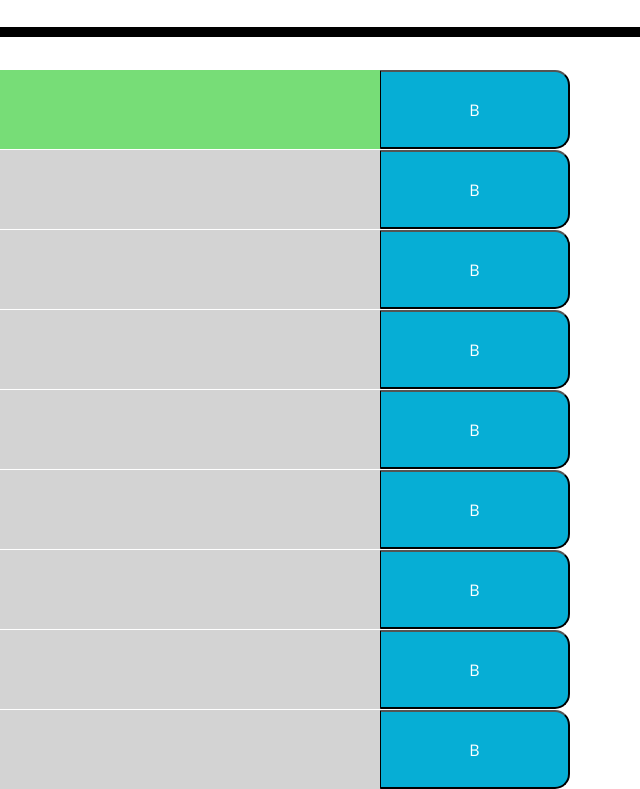
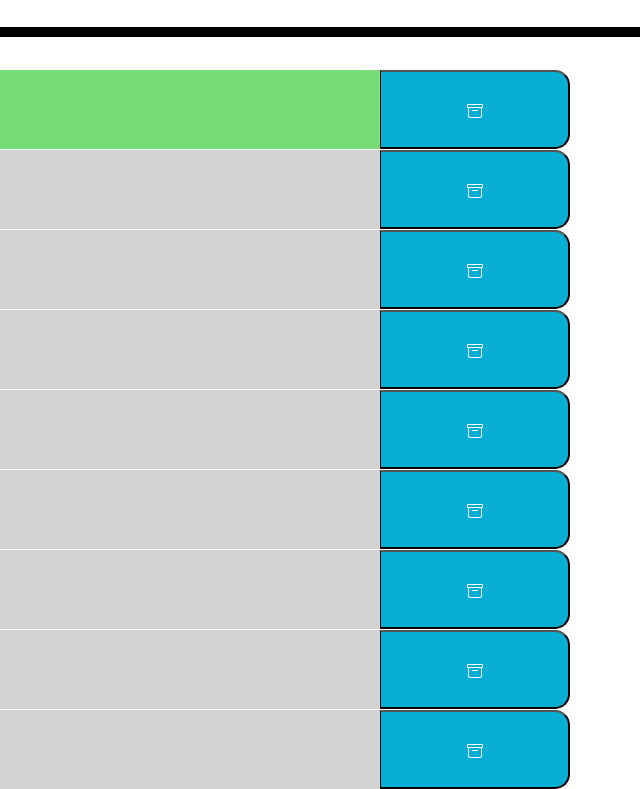
Before and after one commit to IvanTorresMia/Work-Schedule-Ivan, a plain HTML site: page index.html in a window 1280 px wide. Shown: the part 267-1056 px from the top of the page, 640-1280 px from the left. Drawn offline with nearby package versions, Linux system fonts and the light colour scheme.

Commit message:
local storage and color changes

```diff
--- a/index.html
+++ b/index.html
@@ -35,55 +35,73 @@
         <div class="row time-block">
             <div class="col-sm-2 hour" id="hour">9am</div>
             <textarea class="col-md-8 description" value="9"></textarea>
-            <button class="col-sm-2 saveBtn">B</button>
+            <button class="col-sm-2 saveBtn"><svg width="1em" height="1em" viewBox="0 0 16 16" class="bi bi-archive" fill="currentColor" xmlns="http://www.w3.org/2000/svg">
+              <path fill-rule="evenodd" d="M0 2a1 1 0 0 1 1-1h14a1 1 0 0 1 1 1v2a1 1 0 0 1-1 1v7.5a2.5 2.5 0 0 1-2.5 2.5h-9A2.5 2.5 0 0 1 1 12.5V5a1 1 0 0 1-1-1V2zm2 3v7.5A1.5 1.5 0 0 0 3.5 14h9a1.5 1.5 0 0 0 1.5-1.5V5H2zm13-3H1v2h14V2zM5 7.5a.5.5 0 0 1 .5-.5h5a.5.5 0 0 1 0 1h-5a.5.5 0 0 1-.5-.5z"/>
+            </svg></button>
         </div>
         <!-- 10am -->
         <div class="row time-block">
             <div class="col-sm-2 hour" id="hour">10am</div>
             <textarea class="col-md-8 description" value="10"></textarea>
-            <button class="col-sm-2 saveBtn">B</button>
+            <button class="col-sm-2 saveBtn"><svg width="1em" height="1em" viewBox="0 0 16 16" class="bi bi-archive" fill="currentColor" xmlns="http://www.w3.org/2000/svg">
+              <path fill-rule="evenodd" d="M0 2a1 1 0 0 1 1-1h14a1 1 0 0 1 1 1v2a1 1 0 0 1-1 1v7.5a2.5 2.5 0 0 1-2.5 2.5h-9A2.5 2.5 0 0 1 1 12.5V5a1 1 0 0 1-1-1V2zm2 3v7.5A1.5 1.5 0 0 0 3.5 14h9a1.5 1.5 0 0 0 1.5-1.5V5H2zm13-3H1v2h14V2zM5 7.5a.5.5 0 0 1 .5-.5h5a.5.5 0 0 1 0 1h-5a.5.5 0 0 1-.5-.5z"/>
+            </svg></button>
         </div>
         <!-- 11am -->
         <div class="row time-block">
             <div class="col-sm-2 hour" id="hour">11am</div>
             <textarea class="col-md-8 description" value="11"></textarea>
-            <button class="col-sm-2 saveBtn">B</button>
+            <button class="col-sm-2 saveBtn"><svg width="1em" height="1em" viewBox="0 0 16 16" class="bi bi-archive" fill="currentColor" xmlns="http://www.w3.org/2000/svg">
+              <path fill-rule="evenodd" d="M0 2a1 1 0 0 1 1-1h14a1 1 0 0 1 1 1v2a1 1 0 0 1-1 1v7.5a2.5 2.5 0 0 1-2.5 2.5h-9A2.5 2.5 0 0 1 1 12.5V5a1 1 0 0 1-1-1V2zm2 3v7.5A1.5 1.5 0 0 0 3.5 14h9a1.5 1.5 0 0 0 1.5-1.5V5H2zm13-3H1v2h14V2zM5 7.5a.5.5 0 0 1 .5-.5h5a.5.5 0 0 1 0 1h-5a.5.5 0 0 1-.5-.5z"/>
+            </svg></button>
         </div>
         <!-- 12ppm -->
         <div class="row time-block">
             <div class="col-sm-2 hour" id="hour">12pm</div>
             <textarea class="col-md-8 description" value="12"></textarea>
-            <button class="col-sm-2 saveBtn">B</button>
+            <button class="col-sm-2 saveBtn"><svg width="1em" height="1em" viewBox="0 0 16 16" class="bi bi-archive" fill="currentColor" xmlns="http://www.w3.org/2000/svg">
+              <path fill-rule="evenodd" d="M0 2a1 1 0 0 1 1-1h14a1 1 0 0 1 1 1v2a1 1 0 0 1-1 1v7.5a2.5 2.5 0 0 1-2.5 2.5h-9A2.5 2.5 0 0 1 1 12.5V5a1 1 0 0 1-1-1V2zm2 3v7.5A1.5 1.5 0 0 0 3.5 14h9a1.5 1.5 0 0 0 1.5-1.5V5H2zm13-3H1v2h14V2zM5 7.5a.5.5 0 0 1 .5-.5h5a.5.5 0 0 1 0 1h-5a.5.5 0 0 1-.5-.5z"/>
+            </svg></button>
         </div>
         <!-- 1pm -->
         <div class="row time-block">
             <div class="col-sm-2 hour" id="hour">1pm</div>
             <textarea class="col-md-8 description" value="13"></textarea>
-            <button class="col-sm-2 saveBtn">B</button>
+            <button class="col-sm-2 saveBtn"><svg width="1em" height="1em" viewBox="0 0 16 16" class="bi bi-archive" fill="currentColor" xmlns="http://www.w3.org/2000/svg">
+              <path fill-rule="evenodd" d="M0 2a1 1 0 0 1 1-1h14a1 1 0 0 1 1 1v2a1 1 0 0 1-1 1v7.5a2.5 2.5 0 0 1-2.5 2.5h-9A2.5 2.5 0 0 1 1 12.5V5a1 1 0 0 1-1-1V2zm2 3v7.5A1.5 1.5 0 0 0 3.5 14h9a1.5 1.5 0 0 0 1.5-1.5V5H2zm13-3H1v2h14V2zM5 7.5a.5.5 0 0 1 .5-.5h5a.5.5 0 0 1 0 1h-5a.5.5 0 0 1-.5-.5z"/>
+            </svg></button>
         </div>
         <!-- 2pm -->
         <div class="row time-block">
             <div class="col-sm-2 hour" id="hour">2pm</div>
             <textarea class="col-md-8 description" value="14"></textarea>
-            <button class="col-sm-2 saveBtn">B</button>
+            <button class="col-sm-2 saveBtn"><svg width="1em" height="1em" viewBox="0 0 16 16" class="bi bi-archive" fill="currentColor" xmlns="http://www.w3.org/2000/svg">
+              <path fill-rule="evenodd" d="M0 2a1 1 0 0 1 1-1h14a1 1 0 0 1 1 1v2a1 1 0 0 1-1 1v7.5a2.5 2.5 0 0 1-2.5 2.5h-9A2.5 2.5 0 0 1 1 12.5V5a1 1 0 0 1-1-1V2zm2 3v7.5A1.5 1.5 0 0 0 3.5 14h9a1.5 1.5 0 0 0 1.5-1.5V5H2zm13-3H1v2h14V2zM5 7.5a.5.5 0 0 1 .5-.5h5a.5.5 0 0 1 0 1h-5a.5.5 0 0 1-.5-.5z"/>
+            </svg></button>
         </div>
         <!-- 3pm -->
         <div class="row time-block">
             <div class="col-sm-2 hour" id="hour">3pm</div>
             <textarea class="col-md-8 description" value="15"></textarea>
-            <button class="col-sm-2 saveBtn">B</button>
+            <button class="col-sm-2 saveBtn"><svg width="1em" height="1em" viewBox="0 0 16 16" class="bi bi-archive" fill="currentColor" xmlns="http://www.w3.org/2000/svg">
+              <path fill-rule="evenodd" d="M0 2a1 1 0 0 1 1-1h14a1 1 0 0 1 1 1v2a1 1 0 0 1-1 1v7.5a2.5 2.5 0 0 1-2.5 2.5h-9A2.5 2.5 0 0 1 1 12.5V5a1 1 0 0 1-1-1V2zm2 3v7.5A1.5 1.5 0 0 0 3.5 14h9a1.5 1.5 0 0 0 1.5-1.5V5H2zm13-3H1v2h14V2zM5 7.5a.5.5 0 0 1 .5-.5h5a.5.5 0 0 1 0 1h-5a.5.5 0 0 1-.5-.5z"/>
+            </svg></button>
         </div>
         <!-- 4pm -->
         <div class="row time-block">
             <div class="col-sm-2 hour" id="hour">4pm</div>
             <textarea class="col-md-8 description" value="16"></textarea>
-            <button class="col-sm-2 saveBtn">B</button>
+            <button class="col-sm-2 saveBtn"><svg width="1em" height="1em" viewBox="0 0 16 16" class="bi bi-archive" fill="currentColor" xmlns="http://www.w3.org/2000/svg">
+              <path fill-rule="evenodd" d="M0 2a1 1 0 0 1 1-1h14a1 1 0 0 1 1 1v2a1 1 0 0 1-1 1v7.5a2.5 2.5 0 0 1-2.5 2.5h-9A2.5 2.5 0 0 1 1 12.5V5a1 1 0 0 1-1-1V2zm2 3v7.5A1.5 1.5 0 0 0 3.5 14h9a1.5 1.5 0 0 0 1.5-1.5V5H2zm13-3H1v2h14V2zM5 7.5a.5.5 0 0 1 .5-.5h5a.5.5 0 0 1 0 1h-5a.5.5 0 0 1-.5-.5z"/>
+            </svg></button>
         </div>
         <!-- 5pm -->
         <div class="row time-block">
             <div class="col-sm-2 hour" id="hour">5pm</div>
             <textarea class="col-md-8 description" value="17"></textarea>
-            <button class="col-sm-2 saveBtn">B</button>
+            <button class="col-sm-2 saveBtn"><svg width="1em" height="1em" viewBox="0 0 16 16" class="bi bi-archive" fill="currentColor" xmlns="http://www.w3.org/2000/svg">
+              <path fill-rule="evenodd" d="M0 2a1 1 0 0 1 1-1h14a1 1 0 0 1 1 1v2a1 1 0 0 1-1 1v7.5a2.5 2.5 0 0 1-2.5 2.5h-9A2.5 2.5 0 0 1 1 12.5V5a1 1 0 0 1-1-1V2zm2 3v7.5A1.5 1.5 0 0 0 3.5 14h9a1.5 1.5 0 0 0 1.5-1.5V5H2zm13-3H1v2h14V2zM5 7.5a.5.5 0 0 1 .5-.5h5a.5.5 0 0 1 0 1h-5a.5.5 0 0 1-.5-.5z"/>
+            </svg></button>
         </div>
 
 
--- a/script.js
+++ b/script.js
@@ -1,29 +1,18 @@
 $(document).ready(function () {
   $("#currentDay").text(moment().format("dddd, MMMM Do, YYYY"));
 
-  // Hool for the text area
 
-  // create a hook for for the value of the time
   var timeValue = $(".description");
-  //console.log(timeValue);
 
-  // Hook for the current time
   var currentTime = moment().format("H");
-  //console.log(currentTime);
-
-  // if (moment(timeValue).isBefore(currentTime)) {
-
-  // }
 
   for (i = 0; i < timeValue.length; i++) {
     var hour = timeValue[i].getAttribute("value");
-    if (hour === currentTime) {
+    if (hour == currentTime) {
       timeValue[i].classList.add("present");
-    }
-    if (hour < currentTime) {
+    } else if (hour < currentTime) {
         timeValue[i].classList.add("past");
-    }
-    if(hour > currentTime) {
+    } else {
         timeValue[i].classList.add("future");
     }
 
@@ -33,21 +22,21 @@ $(document).ready(function () {
     var timeBlock = $(this).siblings("textarea")[0];
     var task = timeBlock.value;
     var hour = timeBlock.getAttribute("value");
-    // console.log(hour);
-    // console.log(task);
     localStorage.setItem(hour, task);
   });
 
   for (i = 9; i < 18; i++) {
     var task = localStorage.getItem(i.toString());
-    // console.log(task);
     //jqeury
-    $("[value="+i.toString()+"]");
-    if (task === null) {
-    }
+   var value = $("[value="+i.toString()+"]");
+
+   if (task === null) {
+       value.text("")
+   } else {
+       value.text(task);
+   }
+
+
   }
 
 });
-
-//javascript
-console.log(document.querySelector(("[value='9']")));
```
